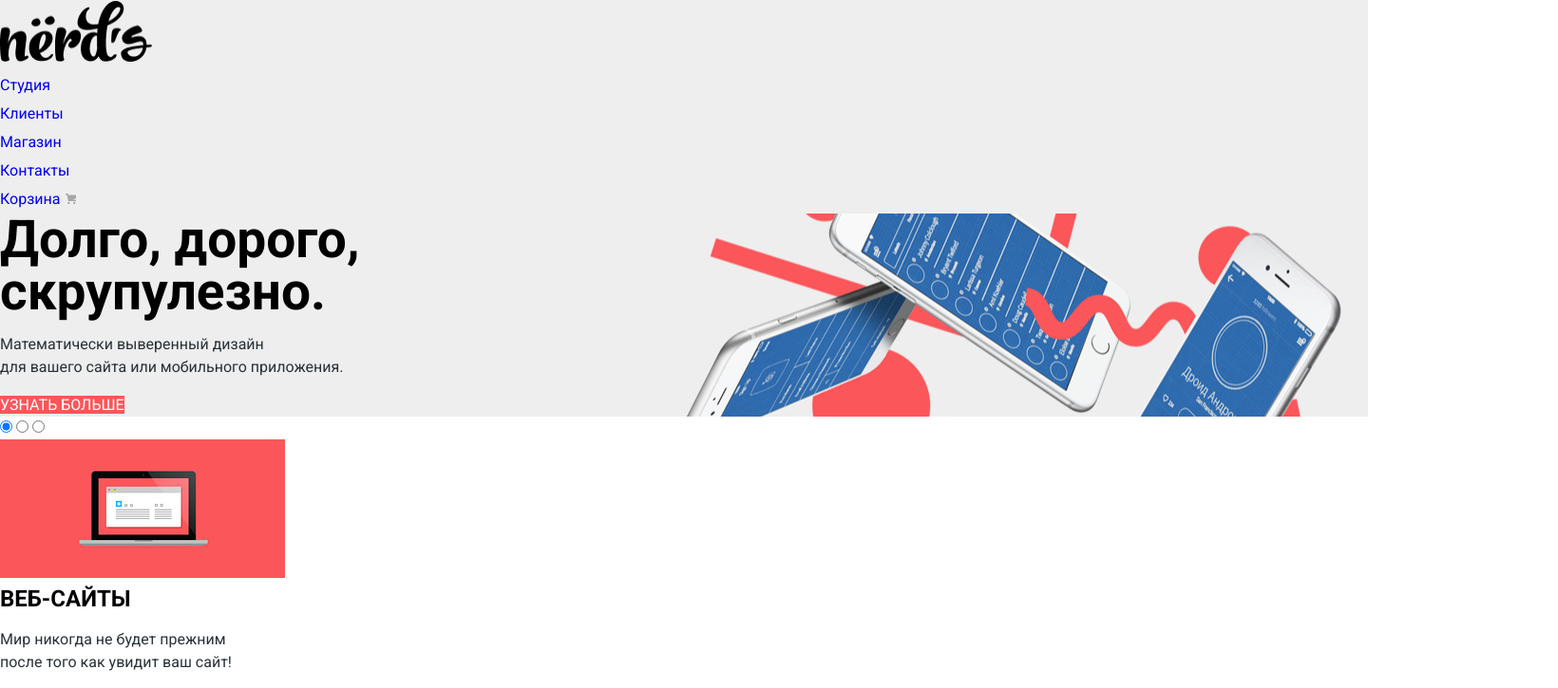
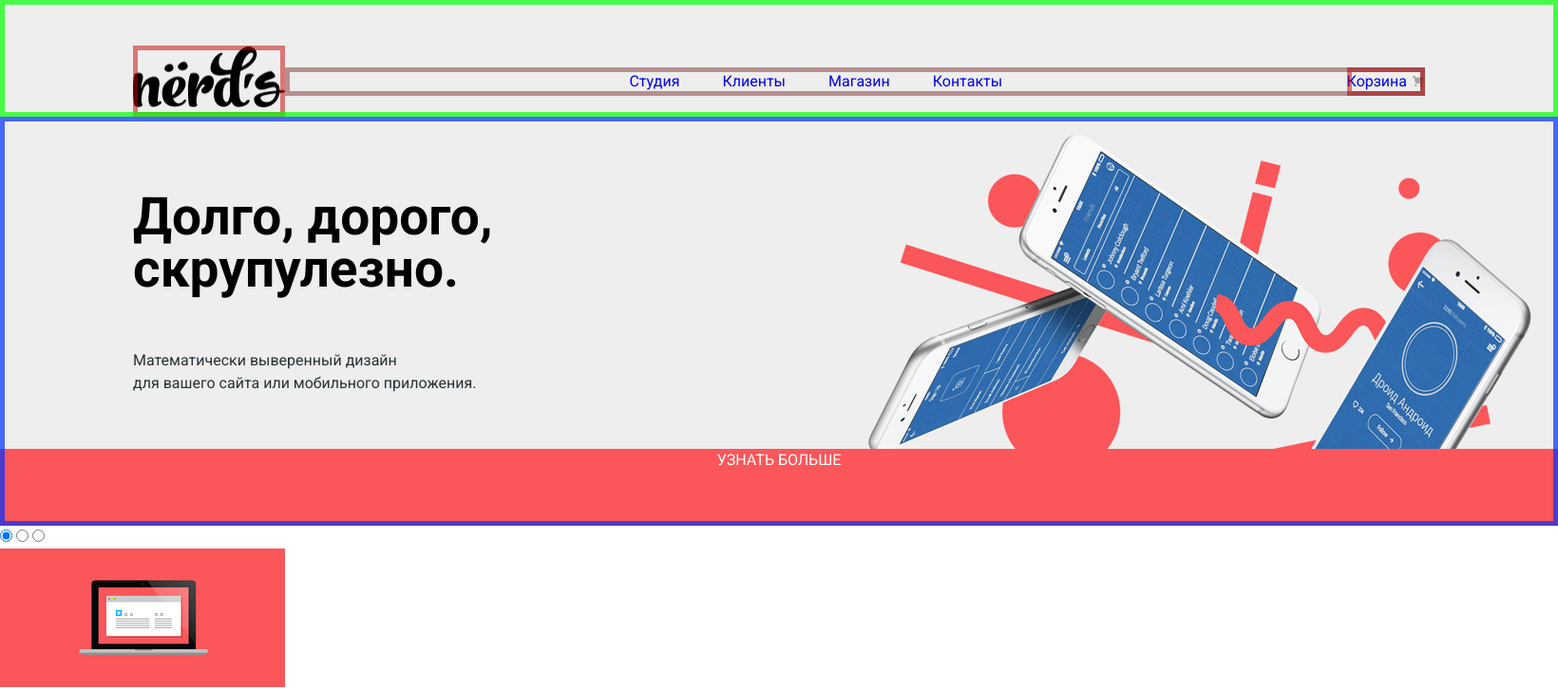
Before and after one commit to rmoongit/1067855-nerds-31, a plain HTML site: page index.html in a window 1280 px wide. Shown: the top 725 px of the page at 95% size, 1640 px wide, since content can reach past the window. Drawn offline with Linux system fonts and the light colour scheme.

Commit message:
header/section
grid

```diff
--- a/css/style.css
+++ b/css/style.css
@@ -28,6 +28,15 @@ body {
   font-weight: 400;
   background-color: var(--basic-white);
   color: var(--basic-grafit);
+
+  min-height: 100%;
+  display: grid;
+  grid-template-rows: min-content 1fr min-content;
+  align-content: start;
+}
+
+.page {
+  height: 100%;
 }
 
 a {
@@ -44,14 +53,50 @@ a {
 }
 
 /*  Header */
+.main-header {
+margin: 0;
+outline: 5px solid rgba(0, 255, 0, 0.7);
+outline-offset: -5px;
+}
+
+.main-header-logo {
+  order: 0;
+  justify-self: start;
+  outline: 5px solid rgba(200, 0, 0, 0.5);
+  outline-offset: -5px;
+}
+
 .main-nav {
+  display: grid;
+  grid-template-columns: 1fr 1fr;
+  align-items: center;
+  margin: 0 auto;
+  padding-top: 48px;
+  padding-left: 140px;
+  padding-right: 140px;
   line-height: 30px;
   font-size: 16px;
   color: var(--basic-black);
   background-color: var(--basic-light-grey);
 }
 
+.main-navigation-wrapper {
+  display: grid;
+  justify-content: center;
+  grid-template-columns: 1fr max-content;
+  outline: 5px solid rgb(100, 0, 0, 0.4);
+  outline-offset: -5px;
+  width: 1200px;
+  max-height: 140px;
+
+}
+
 .list-navigation {
+  display: grid;
+  grid-gap: 45px;
+  grid-template-columns: repeat(4, min-content);
+  justify-content: center;
+  align-content: center;
   list-style: none;
   line-height: 30px;
   font-size: 16px;
@@ -60,8 +105,17 @@ a {
   padding: 0;
 }
 
+.user-navigation {
+  justify-self: end;
+  outline: 5px solid rgba(200, 0, 0, 0.5);
+  outline-offset: -5px;
+}
+
 /* Section */
 .main-section {
+  display: grid;
+  width: 100%;
+  height: 431px;
   line-height: 24px;
   font-size: 16px;
   color: var(--basic-grafit);
@@ -69,13 +123,22 @@ a {
   background-image: url("../img/nerds-index-slide1.png");
   background-repeat: no-repeat;
   background-position: right;
+  outline: 5px solid rgba(0, 47, 255, 0.7);
+  outline-offset: -5px;
 }
 
 .main-title {
+  padding-top: 78px;
+  padding-left: 140px;
   color: var(--basic-black);
   font-size: 55px;
   line-height: 55px;
   font-weight: 600;
+  margin: 0;
+}
+
+.paragraph-main-title {
+  padding-left: 140px;
   margin: 0;
 }
 
@@ -192,6 +255,12 @@ a {
 }
 
 /* Footer */
+.main-footer {
+  background-color: var(--basic-white);
+  outline-offset: -5px;
+  outline: 5px solid rgba(255, 0, 0, 0.7);
+}
+
 .footer-title {
   color: var(--basic-black);
   font-size: 36px;
--- a/index.html
+++ b/index.html
@@ -14,16 +14,20 @@
     <a class="main-header-logo">
       <img class="header-logo" src="img/nerds-logo.png" width="160" height="65" alt="Логотип Хедер">
     </a>
+    <div class="main-navigation-wrapper">
     <ul class="list-navigation">
       <li class="nav-items"><a class="nav-items-link" href="#">Студия</a></li>
       <li class="nav-items"><a class="nav-items-link" href="#">Клиенты</a></li>
       <li class="nav-items"><a class="nav-items-link" href="#">Магазин</a></li>
       <li class="nav-items"><a class="nav-items-link" href="#">Контакты</a></li>
     </ul>
+  <div class="user-navigation">
     <a class="login-link" href="#">Корзина
     <img class="cart-logo" src="img/cart-icon.svg " width="15" height="11" alt="Корзина">
   </a>
-  </nav>
+ </div>
+</div>
+</nav>
 </header>
 
 <main class="main-container">
```
Also changed, not shown: catalog.html (+1 -1 lines).
